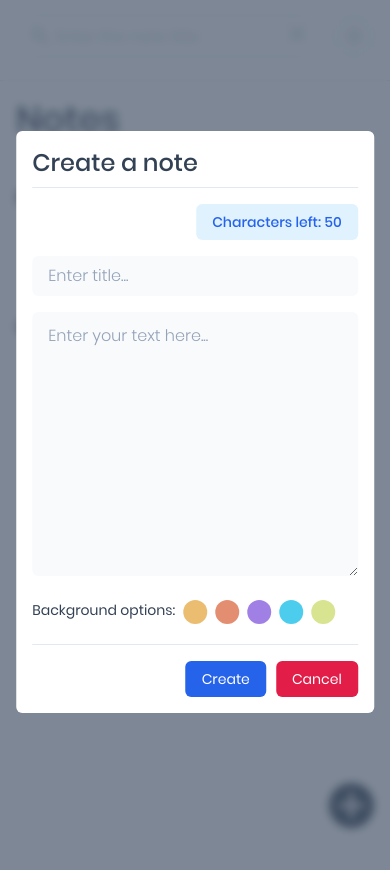
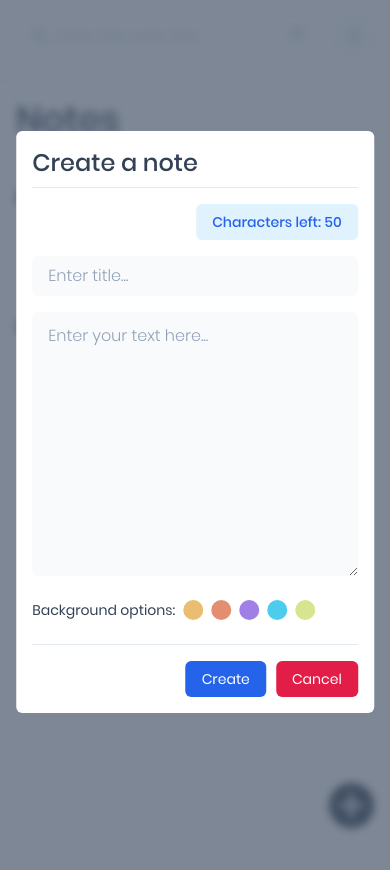
Before and after one commit to fnurrahmah125/personal_project, a React (Vite) app in the folder notes-app/: page / in a window 390 px wide. Both pictures are taken after a click on the button 351 px from the left and 805 px from the top of the page. Shown: the top 870 px of the page. Built offline with nearby package versions, Linux system fonts and the light colour scheme.

Commit message:
🐛 fix error maxlength on mobile and update styling

```diff
--- a/notes-app/src/components/form/FormAdd.jsx
+++ b/notes-app/src/components/form/FormAdd.jsx
@@ -53,6 +53,8 @@ function FormAdd({ isOpen, onHandleOverlay, onAddNote }) {
     if (inputValue.length <= countLimit) {
       setMaxChar(countLimit - inputValue.length);
     }
+
+    if (inputValue.length > 50) setTitle(inputValue.slice(0, 50));
   }
 
   function handleText(e) {
@@ -79,7 +81,6 @@ function FormAdd({ isOpen, onHandleOverlay, onAddNote }) {
               type="text"
               placeholder="Enter title..."
               value={title}
-              maxLength={50}
               onChange={(e) => handleTitle(e)}
               required
               className="block bg-slate-50 w-full px-4 py-2 rounded-md mb-4 placeholder:font-light placeholder:text-slate-400 focus:outline-none focus:ring-2 focus:ring-sky-500 text-slate-500 dark:bg-slate-800/90 dark:text-slate-200 dark:placeholder:text-slate-500"
--- a/notes-app/src/components/form/FormRadioBtn.jsx
+++ b/notes-app/src/components/form/FormRadioBtn.jsx
@@ -2,7 +2,7 @@ function FormRadioBtn({ color, onHandleColor, checked }) {
   return (
     <label
       htmlFor={color}
-      className="checkmark-wrapper cursor-pointer mx-2 mr-6 relative"
+      className="checkmark-wrapper cursor-pointer mx-2 mr-5 sm:mr-6 relative"
     >
       <input
         id={color}
@@ -15,7 +15,7 @@ function FormRadioBtn({ color, onHandleColor, checked }) {
       />
       <span
         data-color={color}
-        className="checkmark-circle absolute top-0 left-0 h-6 w-6 rounded-full after:contents-[*] after:absolute after:h-6 after:w-6 after:rounded-full after:border-2 after:border-slate-700 dark:after:border-white"
+        className="checkmark-circle absolute top-0 left-0 h-5 w-5 sm:h-6 sm:w-6 rounded-full after:contents-[*] after:absolute after:h-5 after:w-5 sm:after:h-6 sm:after:w-6 after:rounded-full after:border-2 after:border-slate-700 dark:after:border-white"
       ></span>
     </label>
   );
```
